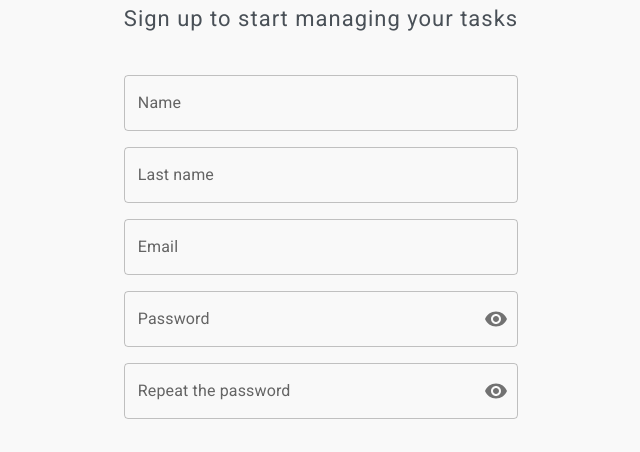
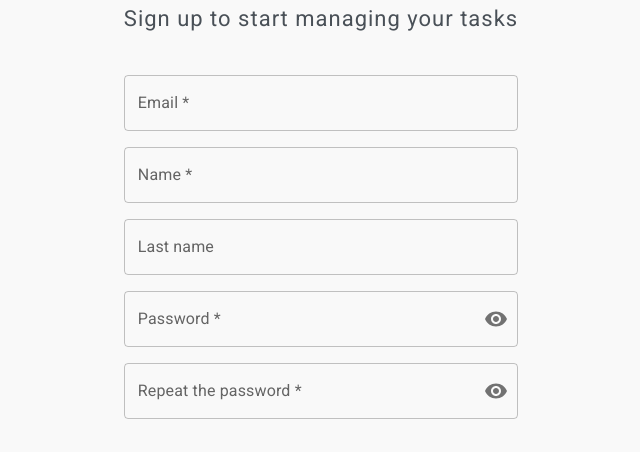
Before and after one commit to IsaacOrtgaAcosta/Task-Manager, a React (Vite) app in the folder frontend/: page /log-up in a window 1280 px wide. Shown: the part 174-626 px from the top of the page, without its empty margins (319-959 px from the left). Built offline with nearby package versions, Linux system fonts and the light colour scheme.

Commit message:
feature: logup front-end is done

```diff
--- a/frontend/src/app/api/auth.api.js
+++ b/frontend/src/app/api/auth.api.js
@@ -1,8 +1,15 @@
 import { http } from "./http";
 
-export async function login({ email, password }){
-    return http("/auth/login", {
-        method: "POST",
-        body: { email, password },
-    });
+export async function login({ email, password }) {
+  return http("/auth/login", {
+    method: "POST",
+    body: { email, password },
+  });
 }
+
+export async function logup({ email, name, lastName, password }) {
+  return http("/auth/logup", {
+    method: "POST",
+    body: { email, name, lastName, password },
+  });
+}
--- a/frontend/src/app/features/auth/LogUpPage.jsx
+++ b/frontend/src/app/features/auth/LogUpPage.jsx
@@ -9,10 +9,13 @@ import {
 import { TextFieldComponent } from "../../shared/components/TextFieldComponent";
 import { ButtonComponent } from "../../shared/components/ButtonComponent";
 import { AlertComponent } from "../../shared/components/AlertComponent";
+import { SpinnerComponent } from "../../shared/components/SpinnerComponent";
 import Logotype from "../../../assets/logotype.png";
 import "./LoginPage.css";
+import { logup } from "../../api/auth.api";
 
 export const LogUpPage = () => {
+  const [loading, setLoading] = useState(false);
   const [showPassword, setShowPassword] = useState(false);
   const [showSecondPassword, setShowSecondPassword] = useState(false);
   const [name, setName] = useState("");
@@ -29,6 +32,11 @@ export const LogUpPage = () => {
     passwordMatch: "",
   });
   const [authError, setAuthError] = useState(false);
+  const navigate = useNavigate();
+
+  const comebackToLoginPage = () => {
+    navigate("/");
+  };
 
   const validateUserData = () => {
     if (emailValidation(email) === false) return;
@@ -38,8 +46,30 @@ export const LogUpPage = () => {
         return { ...prev, passwordMatch: "Passwords must match" };
       });
     }
-    sendLoginRequest(email, password);
+    if (
+      email !== "" &&
+      name !== "" &&
+      password !== "" &&
+      secondPassword !== ""
+    ) {
+      sendLogupRequest(email, name, lastName, password);
+    }else{
+      setLoading(false);
+    }
   };
+
+  const sendLogupRequest = async (email, name, lastName, password) => {
+    setLoading(true);
+    try {
+      await logup({email, name, lastName, password})
+    } catch (error) {
+      console.error('Error with the registration', error);
+      setAuthError(true);
+    }finally{
+      navigate("/tasks");
+      setLoading(false);
+    }
+  }
 
   const validateIfPasswordsMatch = () => {
     if (passwordsMatch(password, secondPassword) === false) {
@@ -136,11 +166,22 @@ export const LogUpPage = () => {
           <Box>
             <TextFieldComponent
               id="loginPage-textFieldEmail"
-              inputLabel="Name"
+              inputLabel="Email *"
+              type="email"
+              value={email}
+              onChange={(e) => setEmail(e.target.value)}
+              onBlur={(e) => meetEmailTheRequirements(e.target.value)}
+              helperText={fieldErrors.email}
+              fullWidth
+            />
+          </Box>
+          <Box>
+            <TextFieldComponent
+              id="loginPage-textFieldEmail"
+              inputLabel="Name *"
               type="Name"
               value={name}
-              onChange={(e) => setEmail(e.target.value)}
-              onBlur={(e) => meetEmailTheRequirements(e.target.value)}
+              onChange={(e) => setName(e.target.value)}
               helperText={fieldErrors.name}
               fullWidth
             />
@@ -151,28 +192,15 @@ export const LogUpPage = () => {
               inputLabel="Last name"
               type="lastName"
               value={lastName}
-              onChange={(e) => setEmail(e.target.value)}
-              onBlur={(e) => meetEmailTheRequirements(e.target.value)}
+              onChange={(e) => setLastName(e.target.value)}
               helperText={fieldErrors.lastName}
               fullWidth
             />
           </Box>
           <Box>
             <TextFieldComponent
-              id="loginPage-textFieldEmail"
-              inputLabel="Email"
-              type="email"
-              value={email}
-              onChange={(e) => setEmail(e.target.value)}
-              onBlur={(e) => meetEmailTheRequirements(e.target.value)}
-              helperText={fieldErrors.email}
-              fullWidth
-            />
-          </Box>
-          <Box>
-            <TextFieldComponent
               id="loginPage-textFieldPassword"
-              inputLabel="Password"
+              inputLabel="Password *"
               type="password"
               value={password}
               onChange={(e) => setPassword(e.target.value)}
@@ -187,7 +215,7 @@ export const LogUpPage = () => {
           <Box sx={{ pt: fieldErrors.password ? "32px" : 0 }}>
             <TextFieldComponent
               id="loginPage-textFieldPassword"
-              inputLabel="Repeat the password"
+              inputLabel="Repeat the password *"
               type="password"
               value={secondPassword}
               onChange={(e) => setSecondPassword(e.target.value)}
@@ -225,11 +253,14 @@ export const LogUpPage = () => {
           >
             Do you already have an account?{" "}
             <Link
-              onClick={() => {}}
+              onClick={() => {
+                comebackToLoginPage();
+              }}
               sx={{
                 color: "var(--primary)",
                 textDecorationColor: "var(--primary)",
                 fontWeight: "bold",
+                cursor: "pointer",
               }}
             >
               Log-in
@@ -262,6 +293,8 @@ export const LogUpPage = () => {
           />
         </Box>
       )}
+            {loading && <SpinnerComponent />}
+
     </Box>
   );
 };
--- a/frontend/src/app/utils/validators.js
+++ b/frontend/src/app/utils/validators.js
@@ -10,7 +10,6 @@ export const passwordValidation = (password) => {
 };
 
 export const passwordsMatch = (password, secondPassword) => {
-  console.log('entra aquí: ', password, secondPassword)
   if (password === secondPassword) {
     return true;
   } else {
```
Also changed, not shown: frontend/src/app/features/auth/RegisterPage.jsx (deleted).
